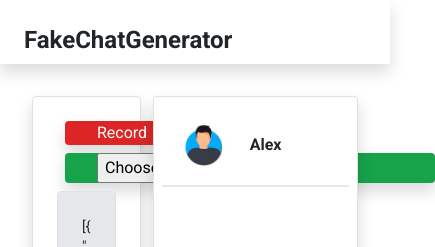
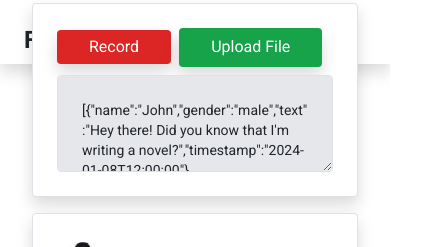
Before and after one commit to Jazib-Rehman/fake-chat, a React (Create React App) app: page / in a window 390 px wide. Shown: the top 247 px of the page, 435 px wide, since content can reach past the window. Built offline with nearby package versions, Linux system fonts and the light colour scheme; the HTML template or start-up script is replaced by a standard one.

Commit message:
responsive is done

```diff
--- a/src/App.css
+++ b/src/App.css
@@ -1,3 +1,7 @@
+* {
+  margin: 0;
+}
+
 body {
   font-family: "Roboto";
 }
--- a/src/App.js
+++ b/src/App.js
@@ -7,9 +7,9 @@ function App() {
     const [playVoices, setPlayVoices] = useState(false);
     const [textArea, setTextArea] = useState('test');
     const queryParameters = new URLSearchParams(window.location.search);
-    const onlyVideo = queryParameters.get('onlyVideo');
-    const videoSrc = queryParameters.get('src');
-    const imgSrc = queryParameters.get('img');
+    let onlyVideo = queryParameters.get('onlyVideo');
+    let videoSrc = queryParameters.get('src');
+    let imgSrc = queryParameters.get('img');
     const [decadedSrc, setDecadedSrc] = useState('');
 
     const [recording, setRecording] = useState(false);
@@ -17,6 +17,7 @@ function App() {
     const [stream, setStream] = useState(null);
     const [recorder, setRecorder] = useState(null);
     const [img, setImg] = useState(null);
+    const [showChat, setShowChat] = useState(false);
     const videoRef = useRef(null);
     const [selectedImageBlobUrl, setSelectedImageBlobUrl] = useState(null);
 
@@ -169,13 +170,17 @@ function App() {
     }
 
     const [recorderCount, setRecorderCount] = useState(0);
-    useEffect(() => {
-        if (onlyVideo && recorderCount < 1) {
+
+    const handleRecording = () => {
         setRecorderCount(recorderCount + 1);
         startRecording();
         setSrc(videoSrc);
         setImg(imgSrc)
         setDecadedSrc(decodeURIComponent(videoSrc));
+    }
+    useEffect(() => {
+        if (onlyVideo && recorderCount < 1) {
+            handleRecording()
         }
         if (onlyVideo) {
             setPlayVoices(false);
@@ -217,10 +222,14 @@ function App() {
     }, []);
 
     function openNewTab() {
+        setShowChat(true);
+        onlyVideo = true;
+        setPlayVoices(false)
+        setImg(selectedImageBlobUrl);
         const newWindow = window.open(
             `https://fake-chat-simm.vercel.app?onlyVideo=true&src=${encodeURIComponent(src)}&img=${selectedImageBlobUrl}`,
             'MyWindow',
-            'width=500, height=800'
+            'width=800, height=800'
         );
     }
 
@@ -292,48 +301,46 @@ function App() {
     };
 
     return (
-        <div className='relative  flex justify-center items-center min-h-screen w-full'>
+        <div className='relative flex justify-center items-center h-auto sm:h-auto md:min-h-screen w-screen'>
             <div className='fixed top-0 left-0 w-full z-0'>
                 {src ? (
-                    onlyVideo ? (
-                        <video className='w-full h-screen object-cover' muted src={decadedSrc} autoPlay loop>
-                            Sorry, your browser doesn't support embedded videos.
-                        </video>
-                    ) : (
                     <video className='w-full h-screen object-cover' muted src={src} autoPlay loop>
                         Sorry, your browser doesn't support embedded videos.
-                        </video>
-                    )
-                ) : null}
+                    </video>)
+                    : null}
             </div>
 
-            {onlyVideo ? (
-                <div className='relative z-10 w-[450px] border rounded bg-white flex flex-col justify-center p-2 shadow h-[600px]'>
+            {showChat || onlyVideo ?
+
+                onlyVideo ?
+                    <div className='relative z-20 border border-red-400 w-full h-screen bg-white flex justify-center items-center'>
+                        <button className='w-40 h-20 text-2xl bg-red-500 text-white' onClick={stopRecording}>
+                            Stop
+                        </button>
+                    </div> : (
+                        <>
+                            <div className='relative z-10 w-full sm:w-full md:w-[450px] border rounded bg-white flex flex-col justify-start sm:justify-start md:justify-center p-2 shadow h-screen md:h-[600px]'>
                                 {!playVoices ? (
                                     <button className='w-40 h-20 text-2xl bg-green-500 text-white' onClick={onStartConversation}>
                                         Play
                                     </button>
-                    ) : (
-                        <button className='w-40 h-20 text-2xl bg-red-500 text-white' onClick={stopRecording}>
-                            Stop
-                        </button>
-                    )}
+                                ) : null
+                                    // <button className='w-40 h-20 text-2xl bg-red-500 text-white' onClick={stopRecording}>
+                                    //     Stop
+                                    // </button>
+                                }
                                 <div>
                                     <div className='flex items-center space-x-4 p-2'>
-                            {onlyVideo && img != "null" ?
-                                <img className='h-16 w-16 rounded-full' src={img} alt='logo' />
-                                :
-                                <img className='h-16 w-16 rounded-full' src='./male.jpg' alt='logo' />
-                            }
+                                        <img className='h-16 w-16 rounded-full' src={img || './male.jpg'} alt='logo' />
                                         <span className='font-bold'>Alex</span>
                                     </div>
 
-                        <section id='chatSection' className='border-t-2 border-gray-200 pt-12 h-[400px] overflow-hidden space-y-4'>
+                                    <section id='chatSection' className='border-t-2 border-gray-200 pt-12 h-[500px] sm:h-[500px] md:h-[400px] overflow-hidden space-y-4'>
                                         {chat.map((item, i) => {
                                             if (i % 2 === 0) {
                                                 return (
                                                     <div className='p-2 flex items-start' key={i}>
-                                            <img className='h-10 w-10 rounded-full' src={img != "null" ? img : './male.jpg'} alt='logo' />
+                                                        <img className='h-10 w-10 rounded-full' src={img || './male.jpg'} alt='logo' />
                                                         <div className='inline-block max-w-xs bg-gray-200 rounded-xl p-2 ml-1'>
                                                             <p className='text-md'> {item.text} </p>
                                                         </div>
@@ -358,26 +365,35 @@ function App() {
                                         <FeatherIcon icon='send' />
                                     </div>
                                 </div>
-                    <video style={{ visibility: 'hidden', height: '0px' }} ref={videoRef} controls autoPlay muted />
                             </div>
+                            {/* <video style={{ height: '800px', width: "500px" }} ref={videoRef} controls autoPlay muted /> */}
+                        </>
                     ) : (
                     <main className='h-screen flex w-full flex-col relative z-10'>
                         <header className='p-4 bg-white shadow text-2xl font-bold col-span-2 h-16'>FakeChatGenerator</header>
-                    <div className='flex w-full space-x-3 p-8 h-screen justify-center'>
-                        <div className='w-1/3 border rounded bg-white p-4 shadow'>
-                            <div>
-                                {/* <button className='bg-pink-600 text-white px-8 rounded shadow mb-2 hover:bg-pink-500' onClick={onStartConversation}>
-                                    Play
-                                </button> */}
-                                <button className='ml-2 bg-red-600 text-white px-8 rounded shadow mb-2 hover:bg-red-500' onClick={openNewTab}>
+                        <div className='flex flex-col sm:flex-col md:flex-row w-full space-x-0 sm:space-x-0 md:space-x-3 p-8 h-screen justify-center'>
+                            <div className='h-full flex flex-col w-full sm:w-full md:w-1/3 border rounded bg-white p-4 shadow'>
+                                <div className='pb-2'>
+                                    <button style={{ paddingTop: "5px", paddingBottom: "5px" }} className='cursor-pointer bg-red-600 text-white px-8 rounded shadow hover:bg-green-500' onClick={openNewTab}>
                                         Record
                                     </button>
-                                <input type='file' onChange={handleChange} className='ml-2 bg-green-600 text-white px-8 rounded shadow mb-2 hover:bg-green-500' />
+                                    <label htmlFor="fileInput" style={{ paddingTop: "7px", paddingBottom: "8px" }} className="cursor-pointer ml-2 bg-green-600 text-white px-8 rounded shadow hover:bg-green-500">
+                                        Upload File
+                                    </label>
+                                    <input
+                                        type="file"
+                                        id="fileInput"
+                                        accept="image/*"
+                                        className="hidden"
+                                        onChange={handleChange}
+                                    />
+
                                 </div>
-
+                                <div className='h-full'>
                                     <textarea value={textArea} onChange={(ev) => setTextArea(ev.target.value)} className='text-sm w-full h-full border rounded bg-gray-200 p-4'></textarea>
                                 </div>
-                        <div className='w-[500px] border rounded bg-white flex flex-col justify-between p-2 shadow h-[800px]'>
+                            </div>
+                            <div className='mt-3 sm:mt-3 md:mt-0 w-full sm:w-full md:w-[500px] border rounded bg-white flex flex-col justify-between p-2 shadow h-screen md:h-[800px]'>
                                 <div>
                                     <div className="flex items-center space-x-4 p-2">
                                         <label htmlFor="imageInput" className="cursor-pointer">
```
Lines whose indentation alone changed are shown as unchanged.
